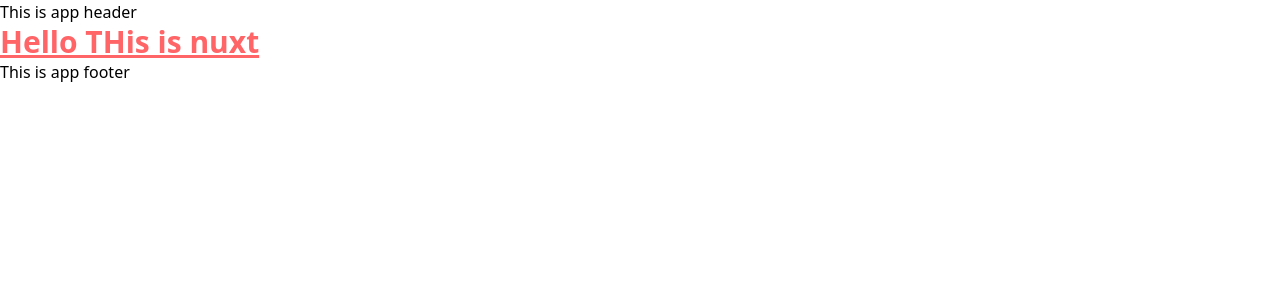
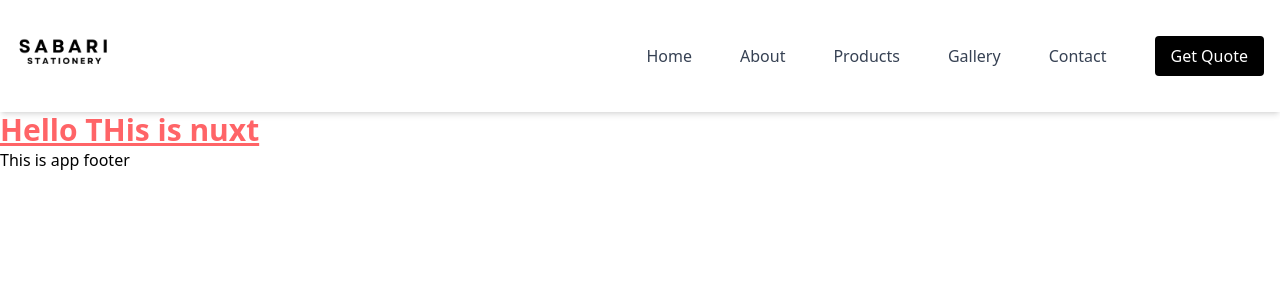
Before and after one commit to stha-kaustuv/Sabari-Stationery, a Nuxt app: page / in a window 1280 px wide. Shown: the top 300 px of the page. Built offline with nearby package versions, Linux system fonts and the light colour scheme.

Commit message:
NavBar creation

```diff
--- a/components/AppHeader.vue
+++ b/components/AppHeader.vue
@@ -1,3 +1,46 @@
+<script setup>
+import Sabari from "../assets/img/Sabari1.png";
+</script>
+
 <template>
-  <h1>This is app header</h1>
+  <header class="w-full bg-white shadow-md">
+    <div class="max-w-7xl mx-auto flex items-center justify-between py-2 px-4">
+      <div class="">
+        <img :src="Sabari" alt="Sabari Logo" class="h-24" />
+      </div>
+
+      <nav class="flex items-center gap-12">
+        <NuxtLink to="/" class="text-gray-700 hover:text-black font-medium"
+          >Home</NuxtLink
+        >
+        <NuxtLink to="/" class="text-gray-700 hover:text-black font-medium"
+          >About</NuxtLink
+        >
+
+        <NuxtLink to="/" class="text-gray-700 hover:text-black font-medium"
+          >Products</NuxtLink
+        >
+        <NuxtLink to="/" class="text-gray-700 hover:text-black font-medium"
+          >Gallery</NuxtLink
+        >
+        <NuxtLink to="/" class="text-gray-700 hover:text-black font-medium"
+          >Contact</NuxtLink
+        >
+        <button
+          class="bg-black text-white px-4 py-2 rounded hover:bg-gray-800 transition"
+        >
+          Get Quote
+        </button>
+      </nav>
+    </div>
+  </header>
 </template>
+
+<style scoped>
+/* Optional: add sticky header */
+header {
+  position: sticky;
+  top: 0;
+  z-index: 50;
+}
+</style>
```
Also changed, not shown: assets/img/Sabari1.png (added).
